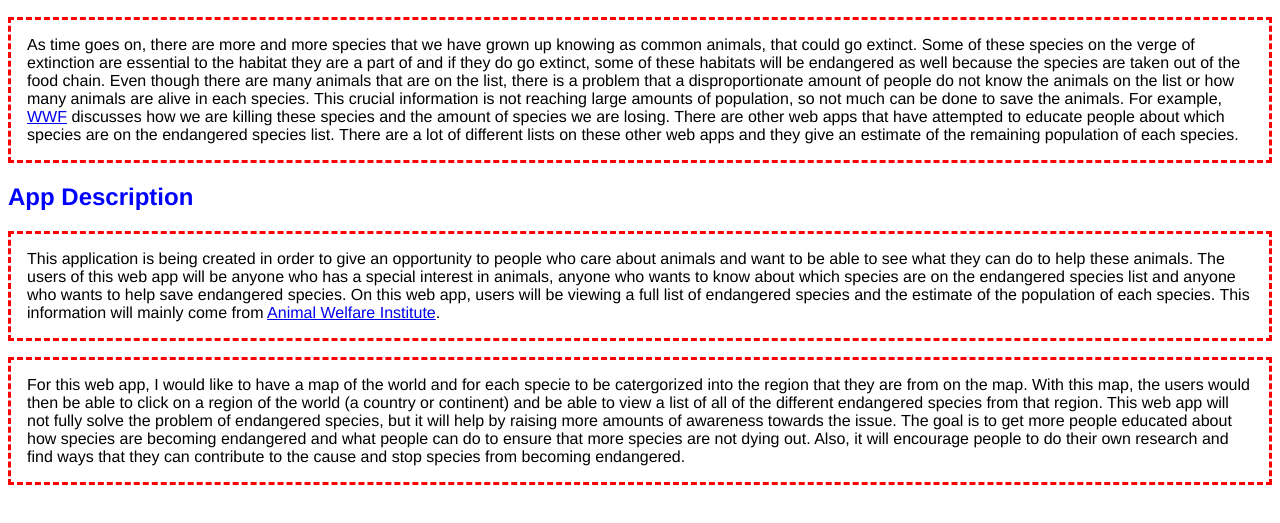
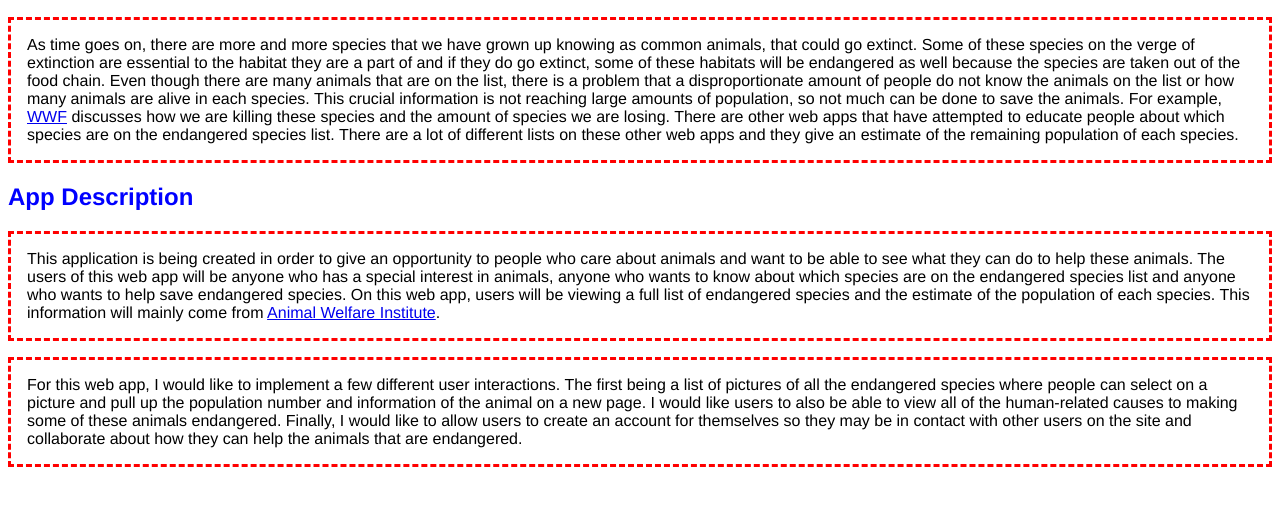
Before and after one commit to info340c-sp20/project-1-jordanjones243, a website: page proposal.html in a window 1280 px wide. Shown: the part 111-634 px from the top of the page. Drawn offline with Linux system fonts and the light colour scheme.

Commit message:
Revisions Done

```diff
--- a/proposal.html
+++ b/proposal.html
@@ -34,13 +34,11 @@
         from <a href="https://awionline.org/content/list-endangered-species?gclid=EAIaIQobChMIqr7U2cnZ6AIVl9hkCh1xtAumEAAYASAAEgLFAfD_BwE">Animal
         Welfare Institute</a>.</p>
 
-        <p>For this web app, I would like to have a map of the world and for each specie to be catergorized into the region that they are from
-        on the map. With this map, the users would then be able to click on a region of the world (a country or continent) and be able to
-        view a list of all of the different endangered species from that region. This web app will not fully solve the problem of endangered
-        species, but it will help by raising more amounts of awareness towards the issue. The goal is to get more people educated about how
-        species are becoming endangered and what people can do to ensure that more species are not dying out. Also, it will encourage people to
-        do their own research and find ways that they can contribute to the cause and stop species from becoming endangered.
-        </p>
+        <p>For this web app, I would like to implement a few different user interactions. The first being a list of pictures of all the endangered
+        species where people can select on a picture and pull up the population number and information of the animal on a new page. I would like users
+        to also be able to view all of the human-related causes to making some of these animals endangered. Finally, I would like to allow users to
+        create an account for themselves so they may be in contact with other users on the site and collaborate about how they can help the animals
+        that are endangered.</p>
     </div>
 
 </body>
```
Also changed, not shown: 1 other file.
